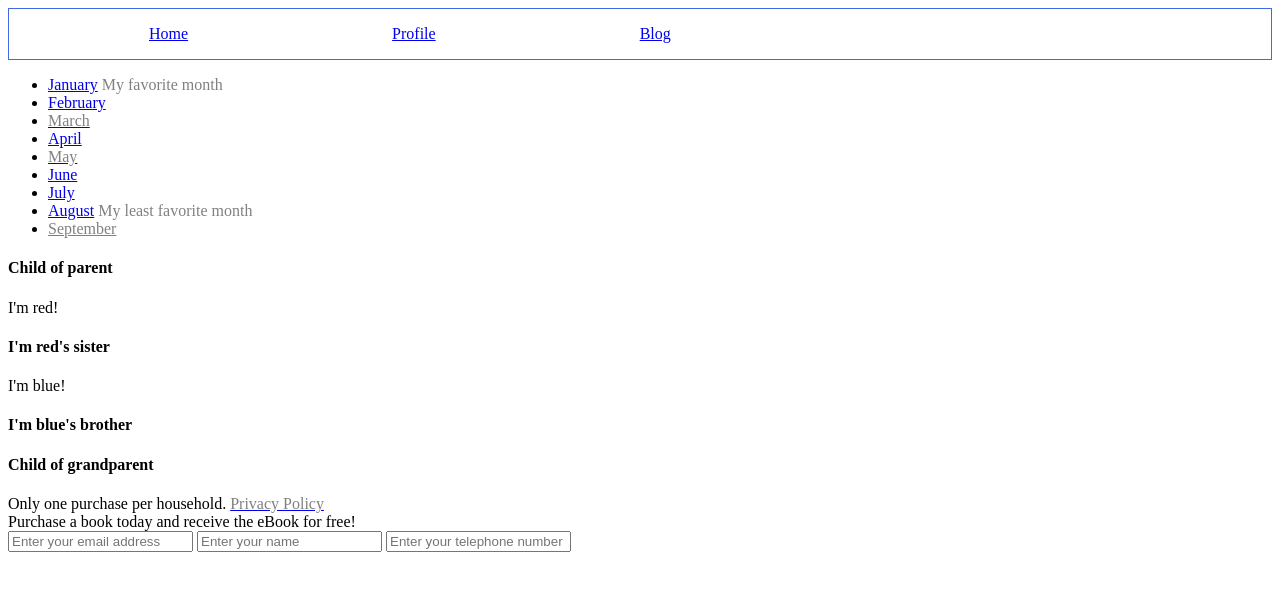
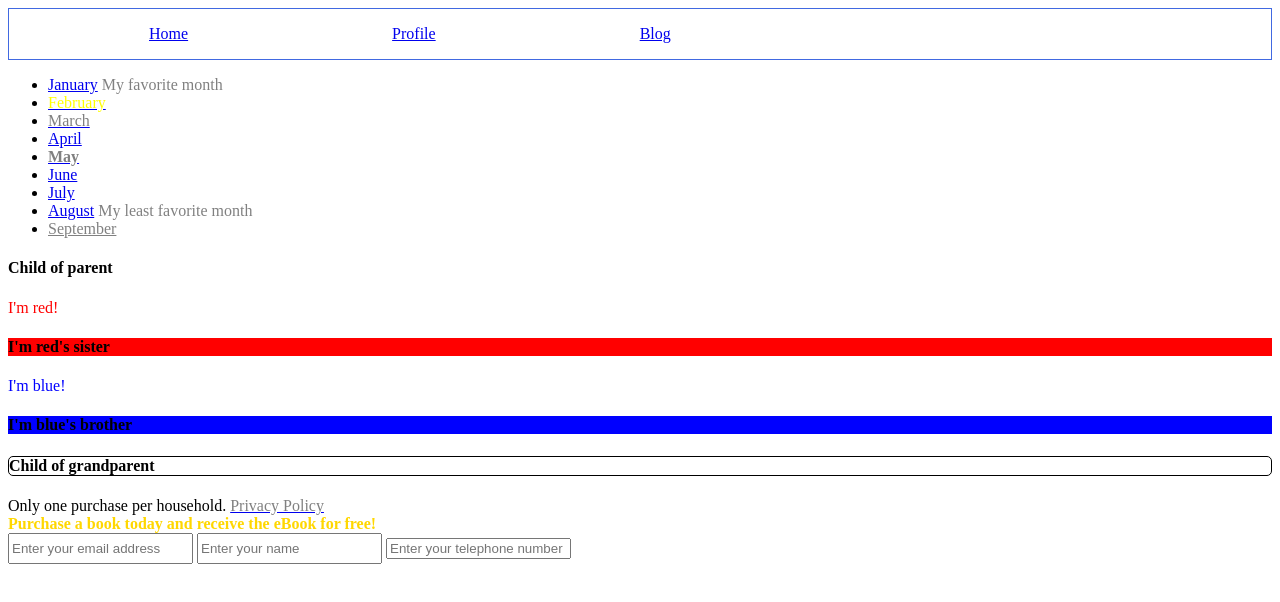
Before and after one commit to aefinch/css_selectors, a plain HTML site: page index.html in a window 1280 px wide. Drawn offline with Linux system fonts and the light colour scheme.

Commit message:
identified selectors

```diff
--- a/main.css
+++ b/main.css
@@ -12,3 +12,29 @@ header {
 .diabled a{
 	color:purple;
 }
+.active {
+	color: yellow;
+}
+.parent div div:nth-of-type(2n+1) {
+	color: red;
+}
+.parent div div:nth-of-type(2n) {
+	color:blue;
+}
+.parent div div:nth-of-type(2n+1)+h4 {
+	background-color: red;
+}
+.parent div div:nth-of-type(2n)+h4 {
+	background-color: blue;
+}
+.grandparent>h4 {
+	border: 1px solid;
+	border-radius: 5px;
+}
+.promo {
+	font-weight: bold;
+	color:gold;
+}
+[type=text] {
+	height: 25px;
+}
```
